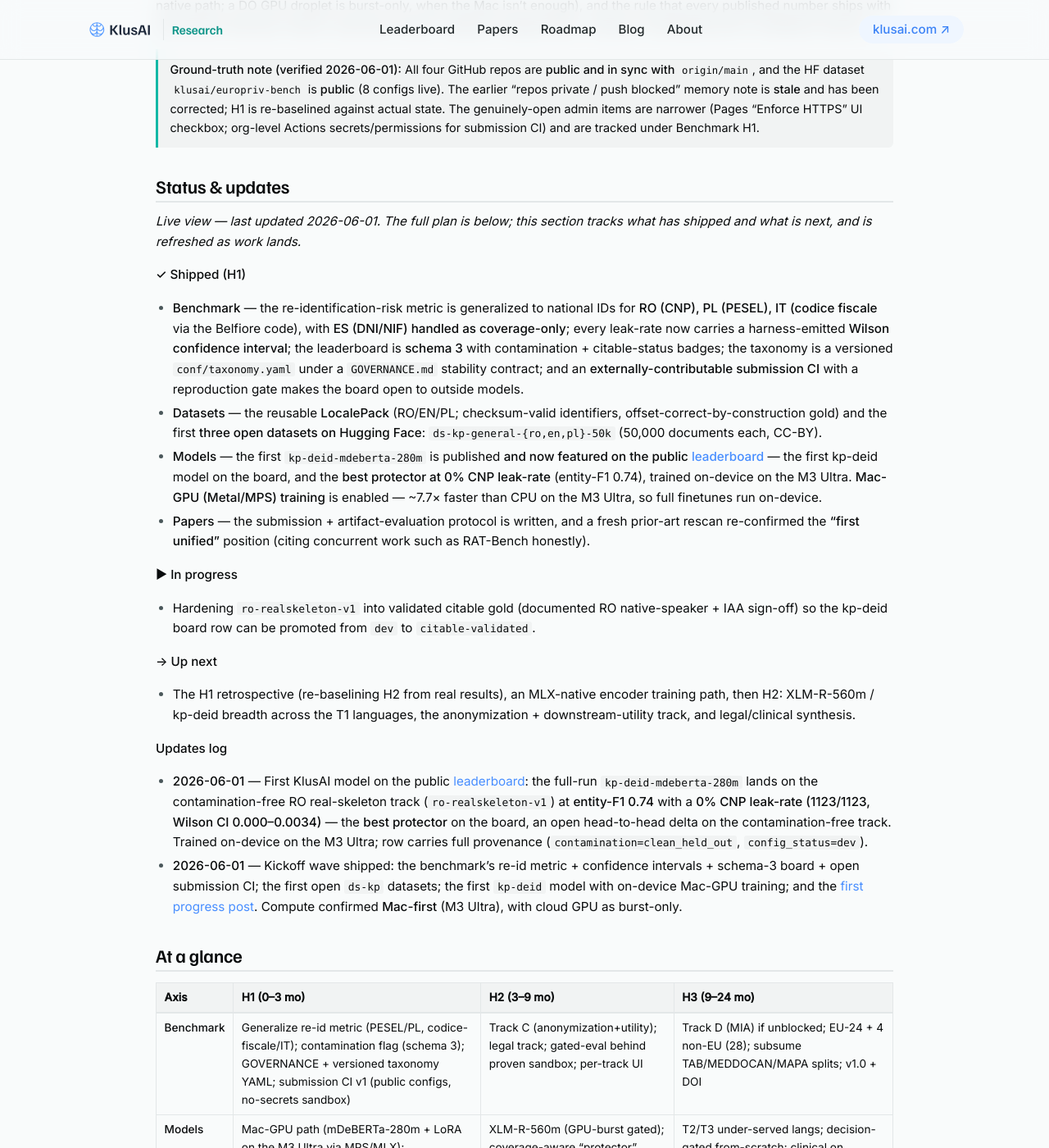
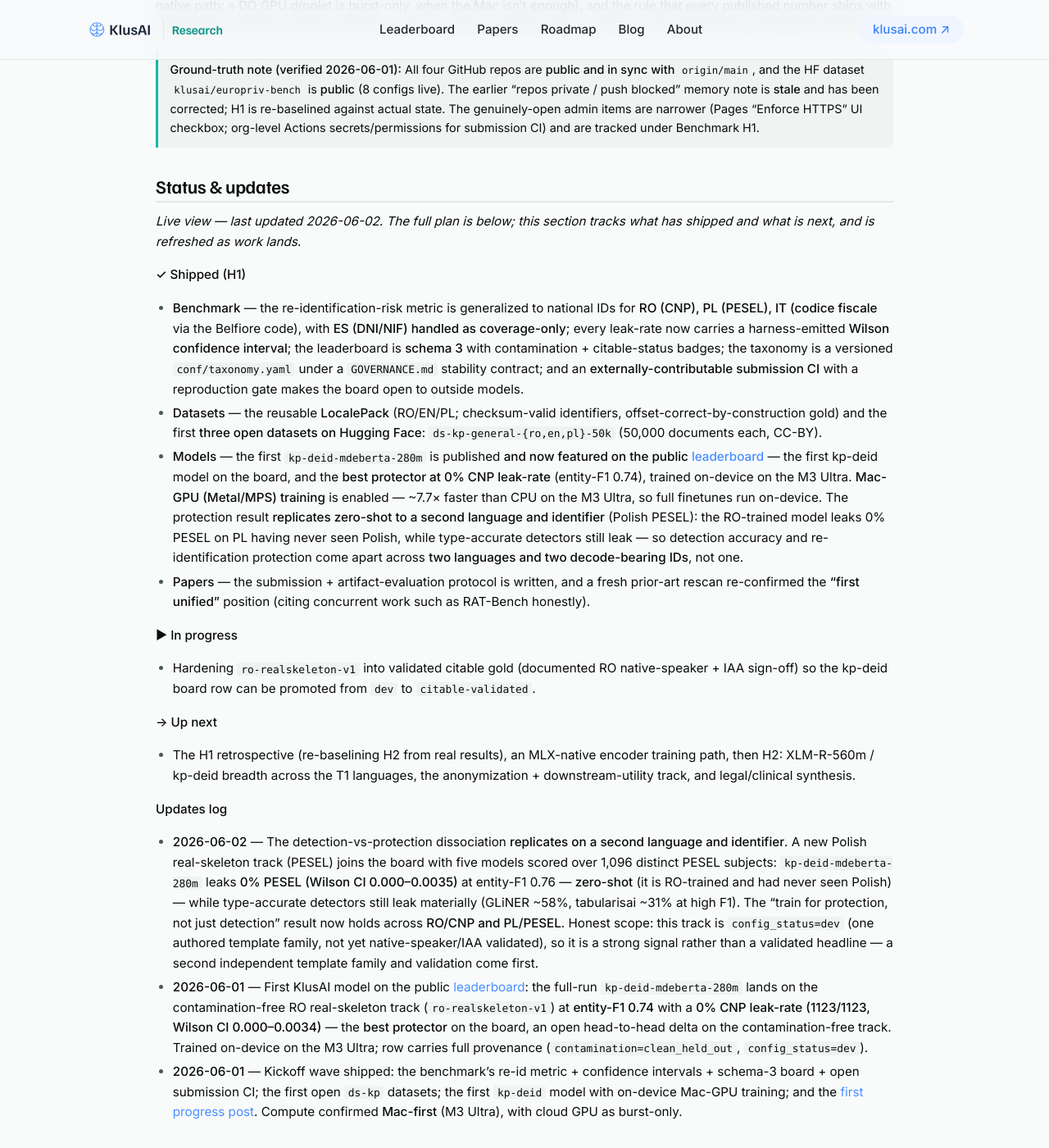
Before and after one commit to klusai/klusai-pages-research, a Jekyll site: the page built from roadmap.md, in a window 1280 px wide and 1400 px high, scrolled down 1174 px. Shown: the whole window at 82% size. Built offline with Jekyll 4.4.1, drawn with Linux system fonts in a browser that asks for light colours.

Commit message:
roadmap: PL/PESEL zero-shot replication of the detection-vs-protection dissociation

```diff
--- a/roadmap.md
+++ b/roadmap.md
@@ -23,12 +23,12 @@
 
 ## Status & updates
 
-*Live view — last updated 2026-06-01. The full plan is below; this section tracks what has shipped and what is next, and is refreshed as work lands.*
+*Live view — last updated 2026-06-02. The full plan is below; this section tracks what has shipped and what is next, and is refreshed as work lands.*
 
 **✓ Shipped (H1)**
 - **Benchmark** — the re-identification-risk metric is generalized to national IDs for **RO (CNP), PL (PESEL), IT (codice fiscale** via the Belfiore code), with **ES (DNI/NIF) handled as coverage-only**; every leak-rate now carries a harness-emitted **Wilson confidence interval**; the leaderboard is **schema 3** with contamination + citable-status badges; the taxonomy is a versioned `conf/taxonomy.yaml` under a `GOVERNANCE.md` stability contract; and an **externally-contributable submission CI** with a reproduction gate makes the board open to outside models.
 - **Datasets** — the reusable **LocalePack** (RO/EN/PL; checksum-valid identifiers, offset-correct-by-construction gold) and the first **three open datasets on Hugging Face**: `ds-kp-general-{ro,en,pl}-50k` (50,000 documents each, CC-BY).
-- **Models** — the first **`kp-deid-mdeberta-280m`** is published **and now featured on the public [leaderboard](/leaderboard/)** — the first kp-deid model on the board, and the **best protector at 0% CNP leak-rate** (entity-F1 0.74), trained on-device on the M3 Ultra. **Mac-GPU (Metal/MPS) training** is enabled — ~7.7× faster than CPU on the M3 Ultra, so full finetunes run on-device.
+- **Models** — the first **`kp-deid-mdeberta-280m`** is published **and now featured on the public [leaderboard](/leaderboard/)** — the first kp-deid model on the board, and the **best protector at 0% CNP leak-rate** (entity-F1 0.74), trained on-device on the M3 Ultra. **Mac-GPU (Metal/MPS) training** is enabled — ~7.7× faster than CPU on the M3 Ultra, so full finetunes run on-device. The protection result **replicates zero-shot to a second language and identifier** (Polish PESEL): the RO-trained model leaks 0% PESEL on PL having never seen Polish, while type-accurate detectors still leak — so detection accuracy and re-identification protection come apart across **two languages and two decode-bearing IDs**, not one.
 - **Papers** — the submission + artifact-evaluation protocol is written, and a fresh prior-art rescan re-confirmed the **"first unified"** position (citing concurrent work such as RAT-Bench honestly).
 
 **▶ In progress**
@@ -38,6 +38,7 @@
 - The H1 retrospective (re-baselining H2 from real results), an MLX-native encoder training path, then H2: XLM-R-560m / kp-deid breadth across the T1 languages, the anonymization + downstream-utility track, and legal/clinical synthesis.
 
 **Updates log**
+- **2026-06-02** — The detection-vs-protection dissociation **replicates on a second language and identifier**. A new Polish real-skeleton track (PESEL) joins the board with five models scored over 1,096 distinct PESEL subjects: `kp-deid-mdeberta-280m` leaks **0% PESEL (Wilson CI 0.000–0.0035)** at entity-F1 0.76 — **zero-shot** (it is RO-trained and had never seen Polish) — while type-accurate detectors still leak materially (GLiNER ~58%, tabularisai ~31% at high F1). The "train for protection, not just detection" result now holds across **RO/CNP and PL/PESEL**. Honest scope: this track is `config_status=dev` (one authored template family, not yet native-speaker/IAA validated), so it is a strong signal rather than a validated headline — a second independent template family and validation come first.
 - **2026-06-01** — First KlusAI model on the public [leaderboard](/leaderboard/): the full-run `kp-deid-mdeberta-280m` lands on the contamination-free RO real-skeleton track (`ro-realskeleton-v1`) at **entity-F1 0.74** with a **0% CNP leak-rate (1123/1123, Wilson CI 0.000–0.0034)** — the **best protector** on the board, an open head-to-head delta on the contamination-free track. Trained on-device on the M3 Ultra; row carries full provenance (`contamination=clean_held_out`, `config_status=dev`).
 - **2026-06-01** — Kickoff wave shipped: the benchmark's re-id metric + confidence intervals + schema-3 board + open submission CI; the first open `ds-kp` datasets; the first `kp-deid` model with on-device Mac-GPU training; and the [first progress post](/blog/). Compute confirmed **Mac-first** (M3 Ultra), with cloud GPU as burst-only.
 
```
